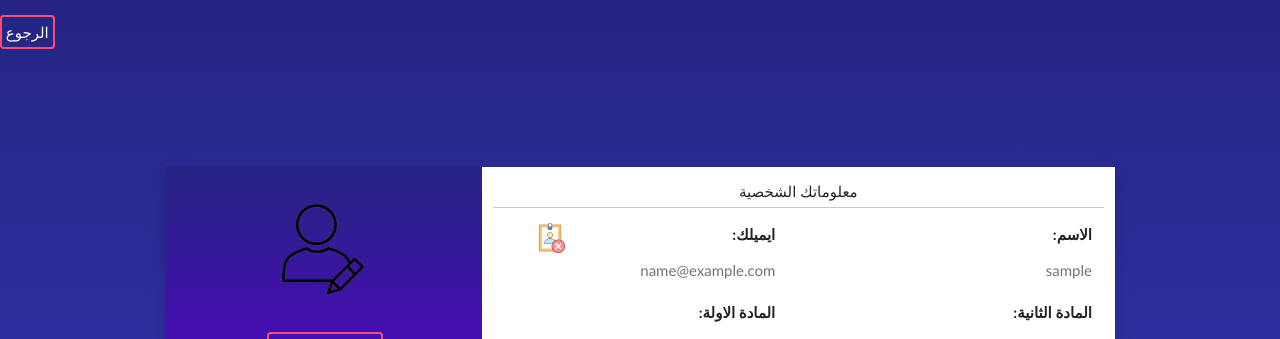
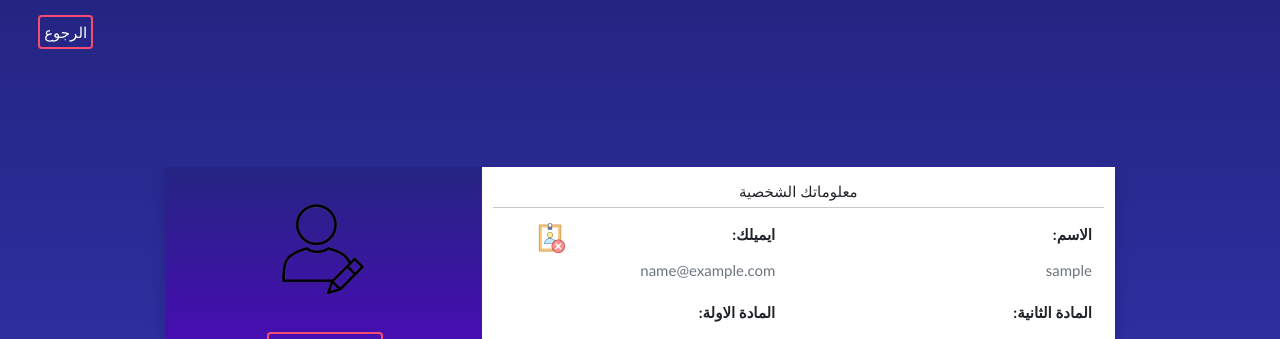
Before and after one commit to kasdo770/AskMe, a Flask app: page /profile in a window 1280 px wide. Shown: the top 339 px of the page. Run offline with Flask 2, Linux system fonts and the light colour scheme; the visitor is signed in with stand-in values (Sample User, id 1); data comes from the database, SQL or seed files in the repository; data that the repository does not hold is empty; some libraries are stand-ins or nearby versions.

Commit message:
profile buttons done

```diff
--- a/website/templates/profile.html
+++ b/website/templates/profile.html
@@ -8,7 +8,7 @@
     <link rel="stylesheet" href="{{url_for('static',filename='js/bootstrap.min.js')}}">
     <link rel="stylesheet" href="{{url_for('static',filename='/TemplatesCss/ViewPost.css')}}">
     <script src="{{url_for('static',filename='jquery/jquery-3.6.0.min.js')}}"></script>
-    <a href="/mainpage" class="btn btn-primary  text-size-2 p-1 ml-3 mt-3" id="back" >الرجوع</a>
+    <a href="/mainpage" class="btn btn-primary  text-size-2 p-1 ml-3 mt-3 leave" id="back" >الرجوع</a>
     <script>
          $(function(){
           $("#changeprofilebtn").click(function(){
@@ -61,6 +61,9 @@
          .closebtn:hover {
            color: black;
          }
+         .leave{
+             margin-left: 3%;
+         }
          </style>
     <style>
         #changeprofile{
@@ -94,6 +97,7 @@
         margin-top: -2%;
         margin-right: 42%;
         color: black !important;
+        border-color:#9e3148 !important ;
         float:right;
     }
         .sucbtn:hover{
```
